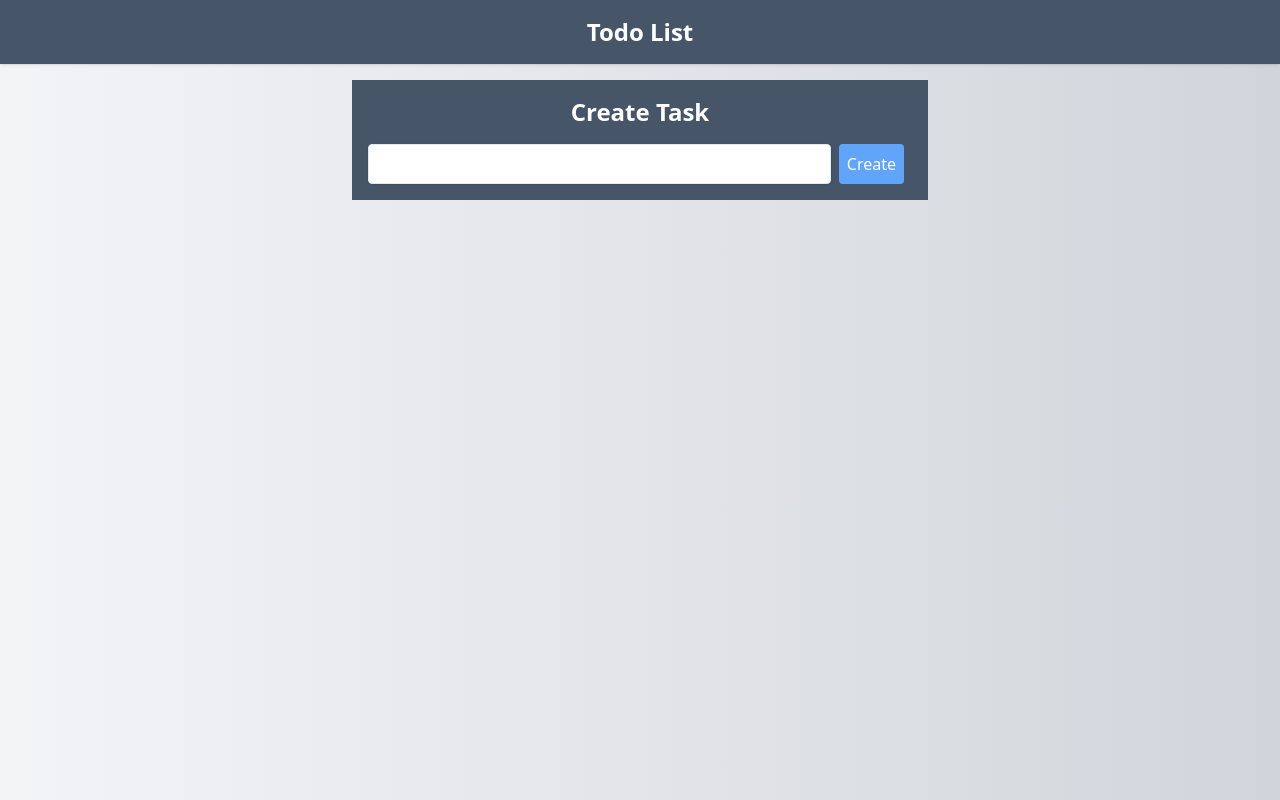
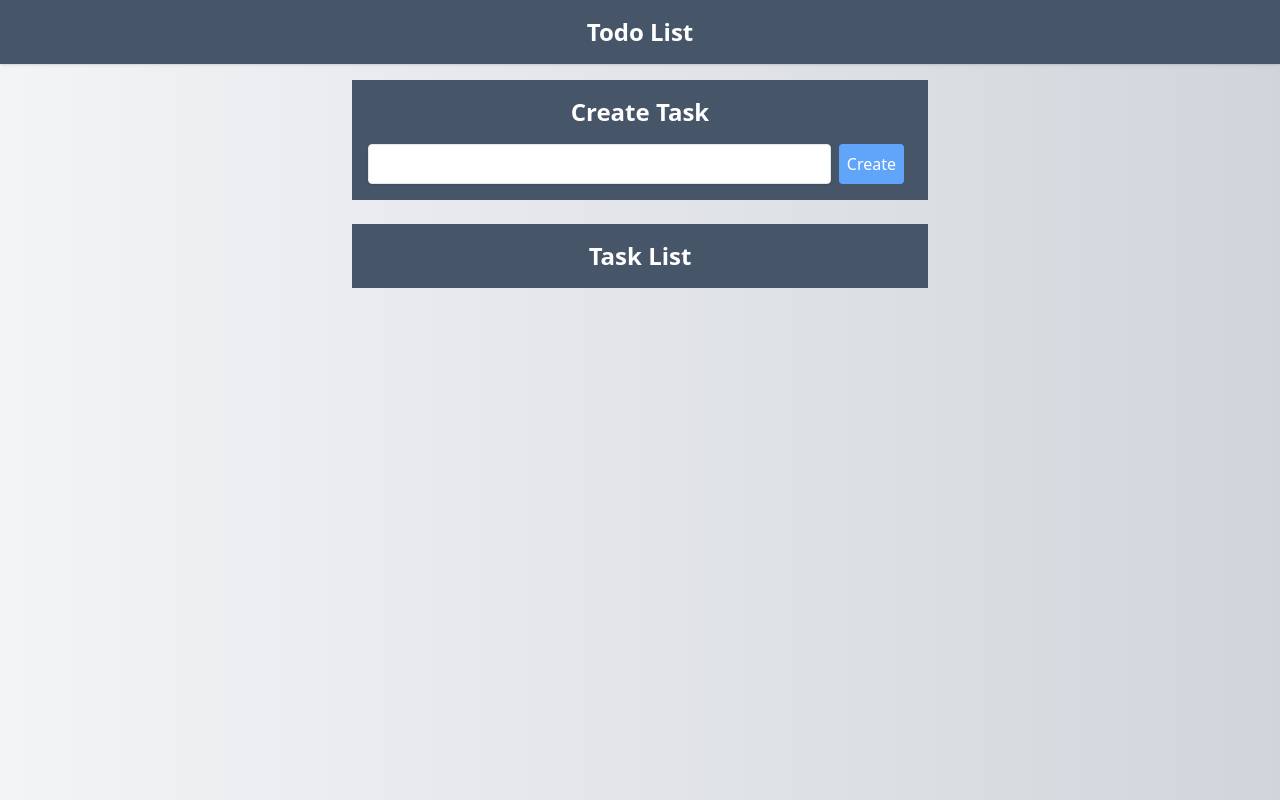
Before and after one commit to RandaeGS/todo-list, a Vue app in the folder vue-frontend/: page / in a window 1280 px wide. Built offline with nearby package versions, Linux system fonts and the light colour scheme.

Commit message:
show task list title

```diff
--- a/vue-frontend/src/views/MainPage.vue
+++ b/vue-frontend/src/views/MainPage.vue
@@ -17,10 +17,12 @@
             <button class="bg-blue-400 hover:bg-blue-500 rounded transition-colors p-2 text-white mx-2">Create</button>
           </div>
         </form>
+      </div>
 
+      <div class="w-full mt-6 max-w-xl bg-slate-600 p-4">
+        <h1 class="text-white text-center text-2xl font-semibold">Task List</h1>
       </div>
 
     </main>
-
   </div>
 </template>
```
